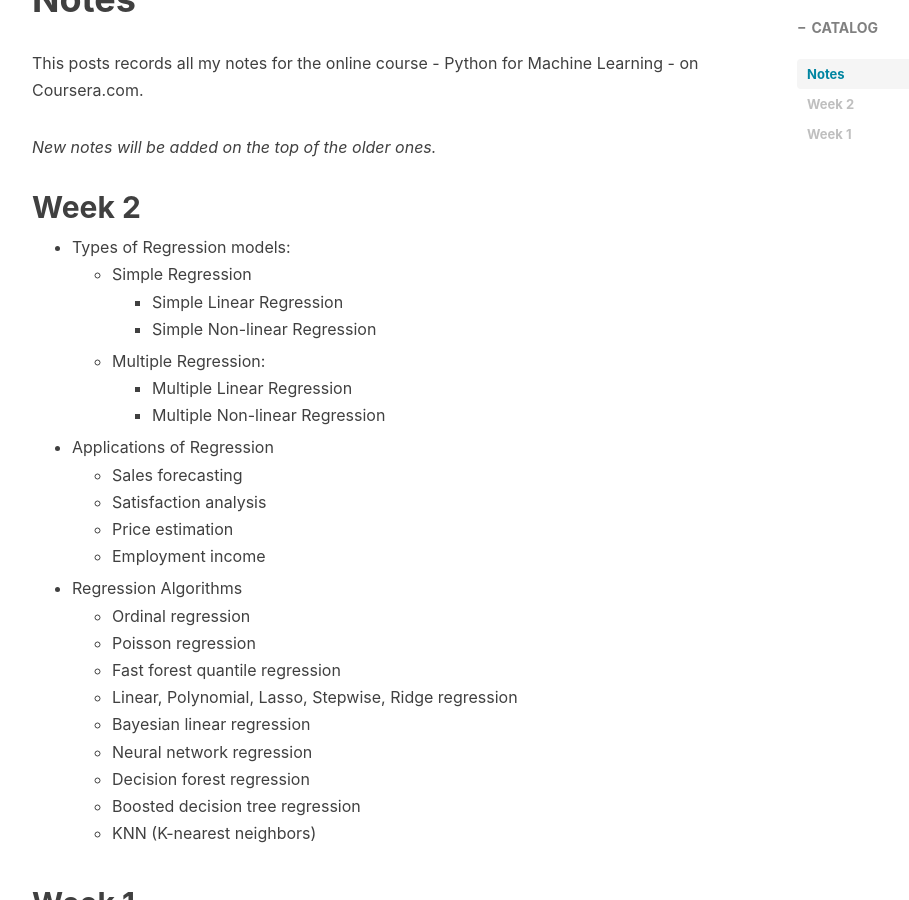
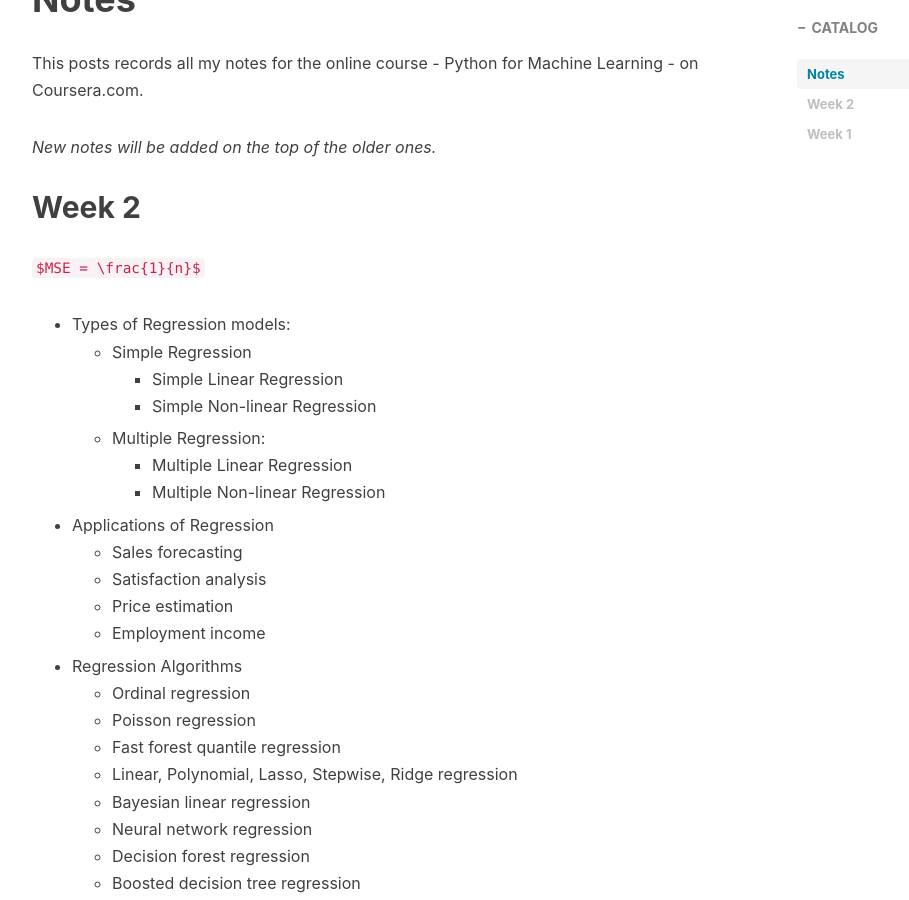
Before and after one commit to xian49930/jiuwuzhi.github.io, a Jekyll site: the page built from _posts/2019-09-06-Notes-Python for Machine Learning.md, in a window 1280 px wide and 900 px high, scrolled down 653 px. Shown: the whole window, without its empty margins (233-1142 px from the left). Built offline with Jekyll 4.4.1, drawn with Linux system fonts in a browser that asks for light colours; nearby versions of some CDN libraries; comment, search, counter and statistics services are not loaded.

Commit message:
Update 2019-09-06-Notes-Python for Machine Learning.md

```diff
--- a/_posts/2019-09-06-Notes-Python for Machine Learning.md
+++ b/_posts/2019-09-06-Notes-Python for Machine Learning.md
@@ -21,6 +21,9 @@ This posts records all my notes for the online course - Python for Machine Learn
 
 
 ## Week 2
+
+`$MSE = \frac{1}{n}$`
+
 - Types of Regression models:
 	- Simple Regression
 		- Simple Linear Regression
```
